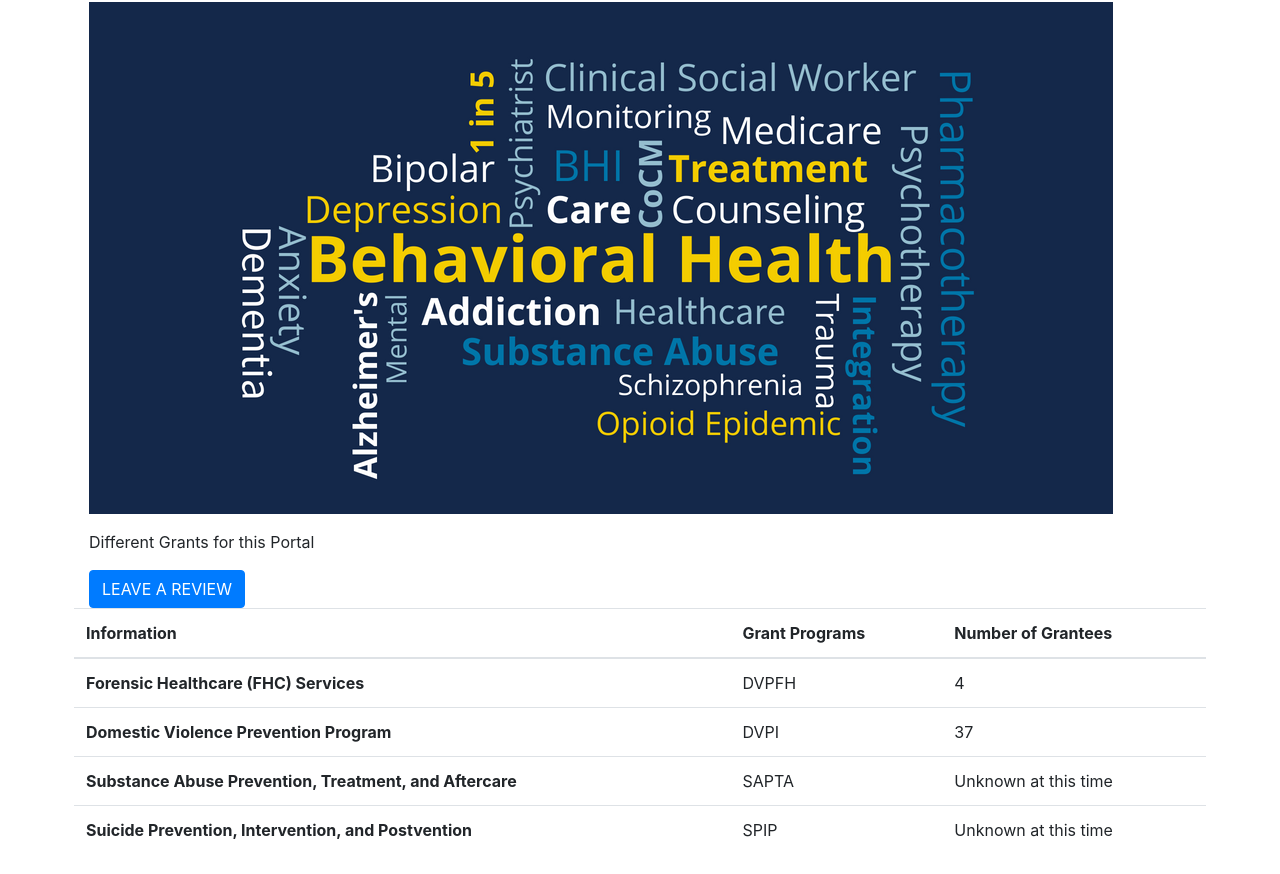
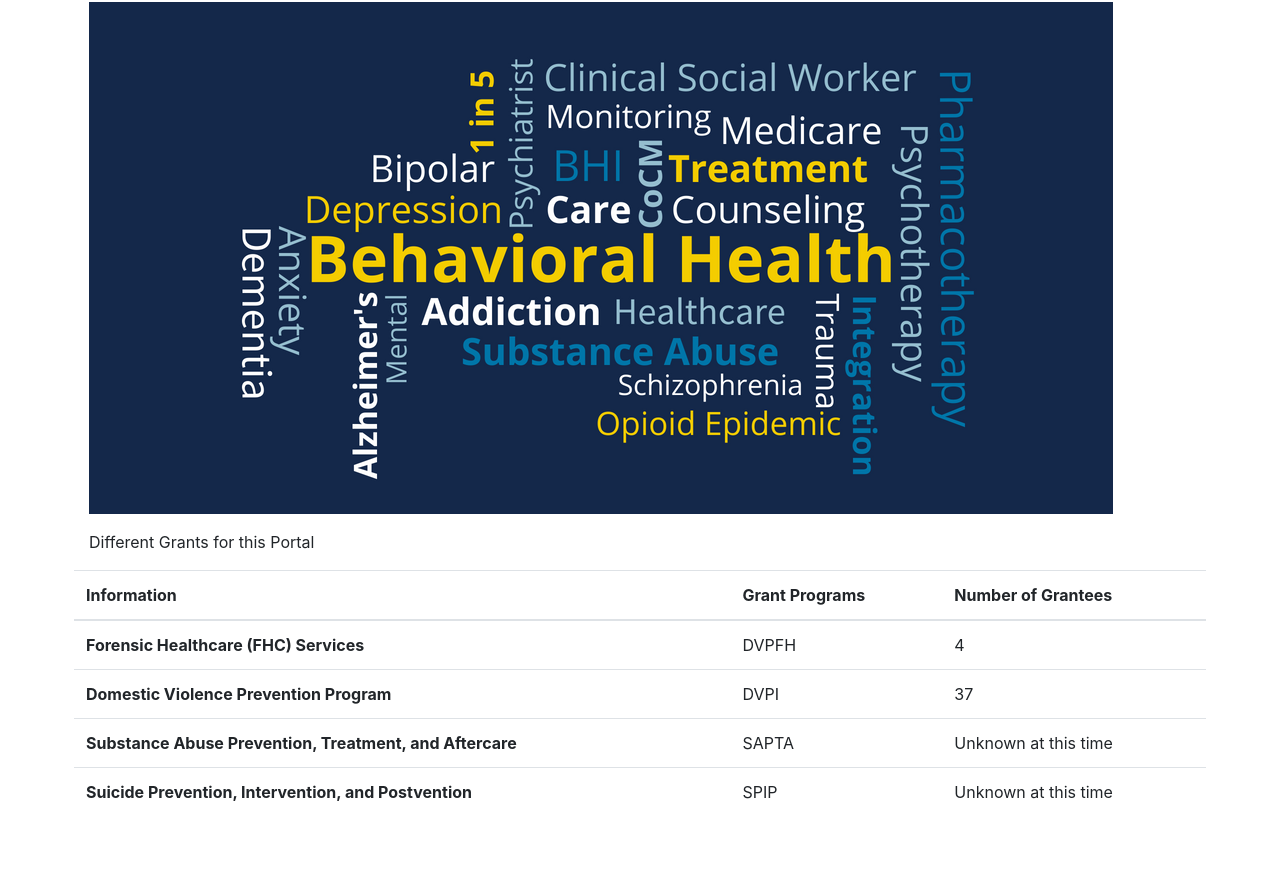
Before and after one commit to jespinoza2019/Week-9-Bootstrap, a website: page gt.html in a window 1280 px wide. Shown: the part 58-932 px from the top of the page. After the commit the page ends 894 px from the top, so only its background shows below. Drawn offline with nearby package versions, Linux system fonts and the light colour scheme.

Commit message:
Add files via upload
second commit

```diff
--- a/gt.html
+++ b/gt.html
@@ -39,11 +39,6 @@
                 <p>
                     Different Grants for this Portal
                 </p>
-
-                <!-- Button trigger modal -->
-                <button type="button" class="btn btn-primary" data-bs-toggle="modal" data-bs-target="#exampleModal">
-                  LEAVE A REVIEW
-                </button>
 
               </div>
 
```
